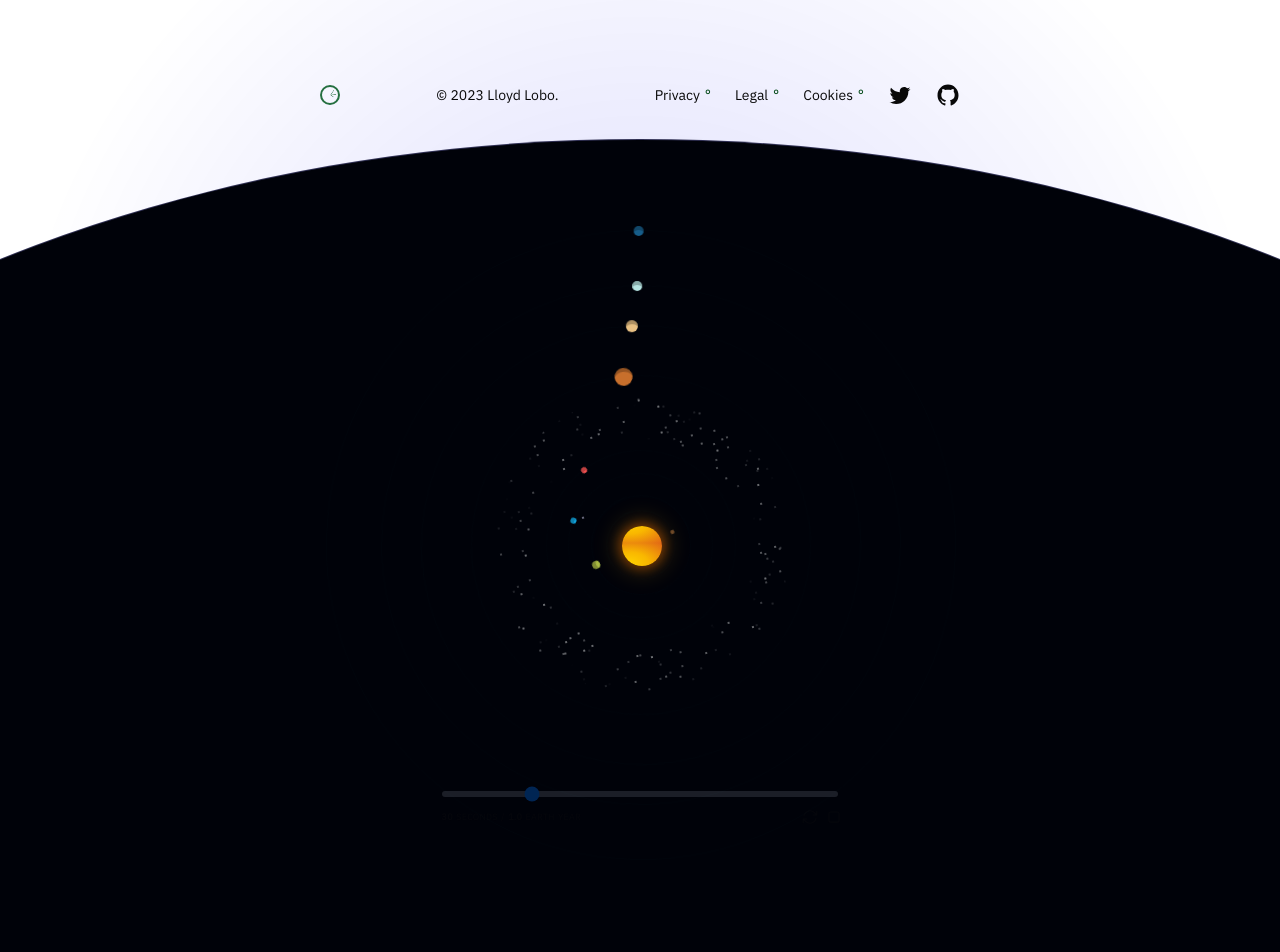
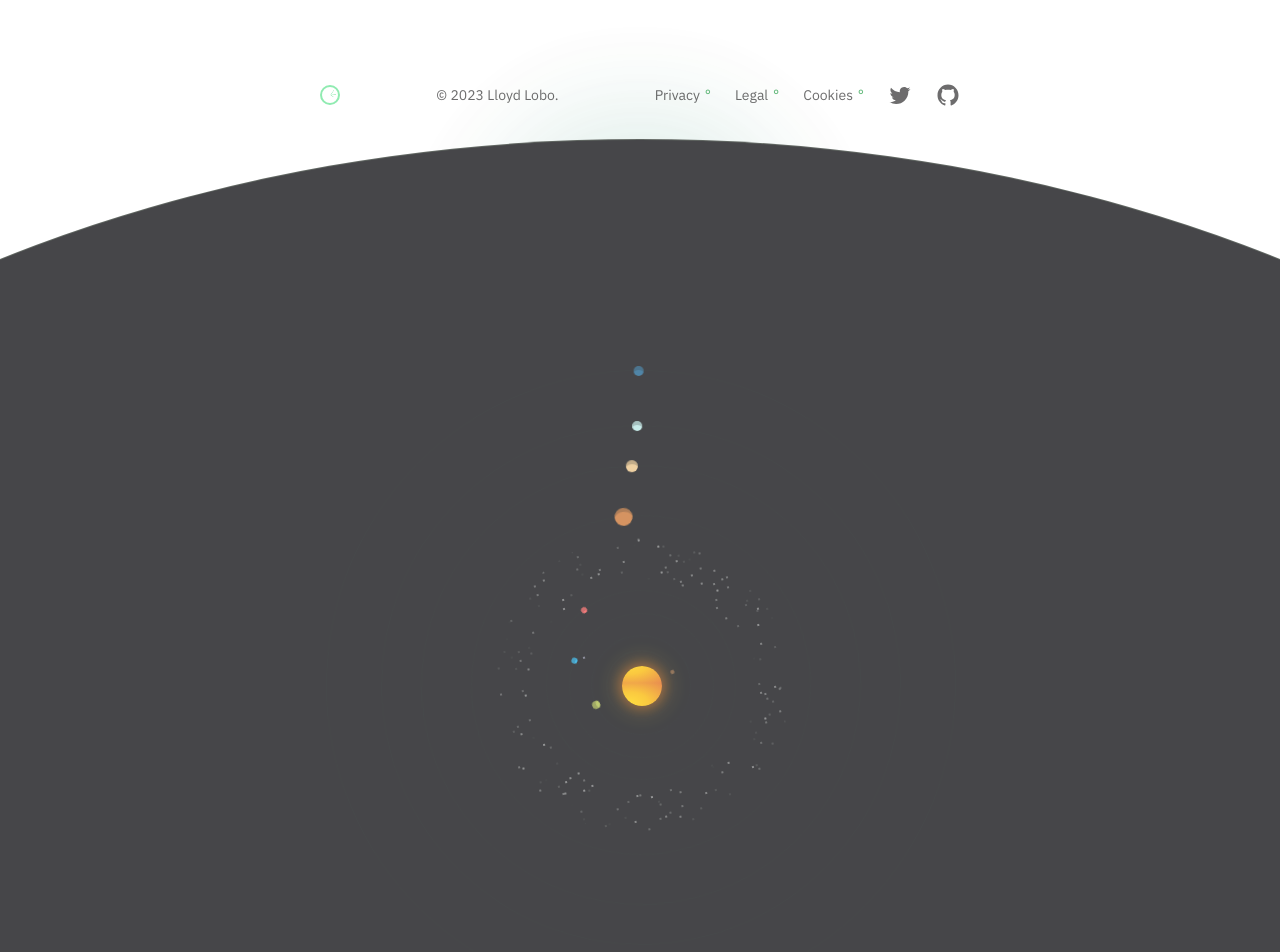
Before and after one commit to lloydlobo/lloydlobo.com, a Next.js app: page / in a window 1280 px wide. Shown: the part 380-1332 px from the top of the page. Built offline with nearby package versions, Linux system fonts and the light colour scheme; no server answers.

Commit message:
style: adjust color and opacity

```diff
--- a/components/Layout.tsx
+++ b/components/Layout.tsx
@@ -39,7 +39,7 @@ export default function Layout({ children, title = "Lloyd Lobo" }: Props) {
 function Footer() {
   return (
     <>
-      <footer className="font-sans md:max-w-screen-sm mx-auto">
+      <footer className="font-sans z-10 md:max-w-screen-sm mx-auto">
         <div className="bg-gray-100 dark:bg-gray-800">
           <div className="flex flex-col items-center px-4 md:px-0 py-6 mx-auto space-y-6 lg:space-y-0 lg:flex-row lg:justify-between">
             <div className="">
--- a/components/effects/SolarSystem.tsx
+++ b/components/effects/SolarSystem.tsx
@@ -9,7 +9,7 @@ export const SolarSystem = (props: {}) => {
     <>
       <div
         className={`relative aspect-square`}>
-        <div className="aspect-square">
+        <div className="aspect-square -z-40">
           <div
             data-id="solar-system"
             className={`relative flex flex-col-reverse  border z-10 ${styles.solar} `}
@@ -36,7 +36,7 @@ export const SolarSystem = (props: {}) => {
           </div>
         </div>
       </div>
-          <div className="reltaive mt-12">
+          <div className="relative z-50  mt-12">
           <SolarControls />
           </div>
     </>
--- a/pages/index.tsx
+++ b/pages/index.tsx
@@ -10,15 +10,17 @@ export default function IndexPage() {
   return (
     <>
       <Layout title="Home">
-        <main className="">
+        <main className="z-50">
           <HeroIndex />
         </main>
       </Layout>
-      <div className="absolute top-16 -z-50 inset-0">
+      <div className="absolute -bottom-[150px] -z-50 opacity-50 border-z-50">
         <Stars />
       </div>
-      <div className="visual -top-5 md:-top-10 grid place-content-center -z-10">
-        <SolarSystem />
+      <div className="visual after:w-[200%] -top-5 md:-top-10 grid place-content-center -z-10">
+        <div className="relative mt-20 md:mt-42 aspect-square">
+          <SolarSystem />
+        </div>
       </div>
 
       <style jsx>
@@ -31,8 +33,8 @@ export default function IndexPage() {
   // bottom: 0;
   aspect-ratio: 1/0.7;
   // position: relative;
+  opacity: 0.75;
   overflow-x: clip;
-  // overflow-y: clip;
 }
 
 .visual::after {
@@ -43,26 +45,28 @@ export default function IndexPage() {
   content: "";
   position: absolute;
   width: 200%;
-  opacity: 1.0;
+  opacity: 1;
   aspect-ratio: 1 / 0.7;
-  border-top: 1px solid rgba(120, 119, 198, 0.4);
-  background: rgb(0, 2, 9, 1);
+  border-top: 1px solid rgba(100, 119, 98, 0.4);
+  background: rgb(8, 9, 12, 1);
 }
 
   .visual::before{
-  background: radial-gradient(circle at bottom center, #0000ee60 ,transparent 70%);
+  background: radial-gradient(circle at bottom center, #00775570 ,transparent 70%);
   content: "";
+  width: 100%;
+  height: 200px;
+  aspect-ratio: 1 / 0.5;
+  position: relative;
+  opacity: 0.6;
+  inset: 0;
+  top: -50%;
+  filter: blur(40px);
+  // bottom: max(-3vh, -3vw);
+  z-index: -50;
   // overflow: hidden;
   // border-radius: 100%;
-  position: absolute;
-  opacity: 0.4;
-  width: 100%;
-  bottom: max(-3vh, -3vw);
-  z-index: -50;
-  // top: 50%;
-  aspect-ratio: 1 / 0.5;
   }
-
   `}
 
       </style>
--- a/styles/globals.css
+++ b/styles/globals.css
@@ -111,7 +111,7 @@ article {
 }
 
 footer {
-  @apply w-full py-2 brightness-[50%];
+  @apply w-full py-2 opacity-[61%];
 }
 
 a,
```
